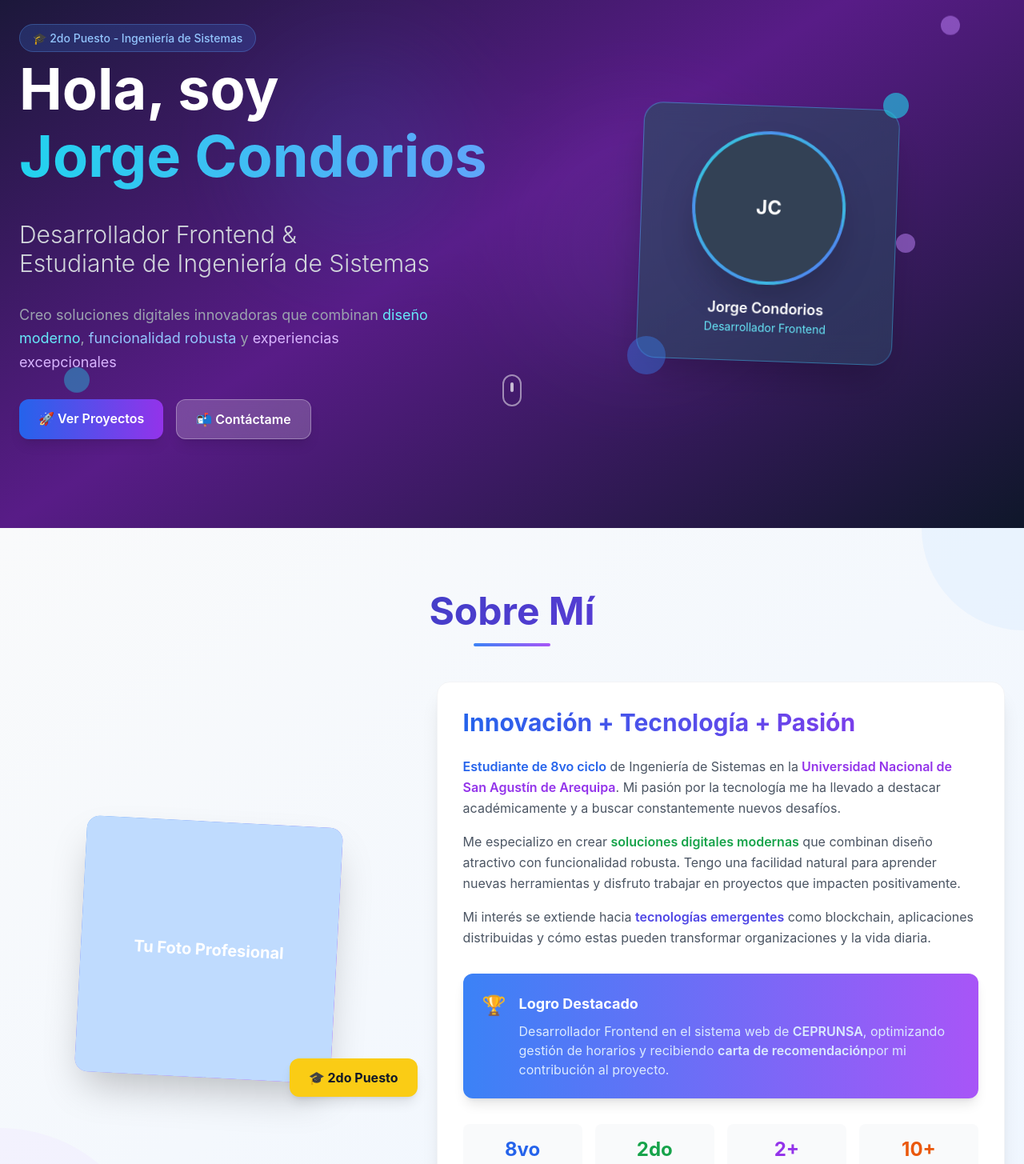
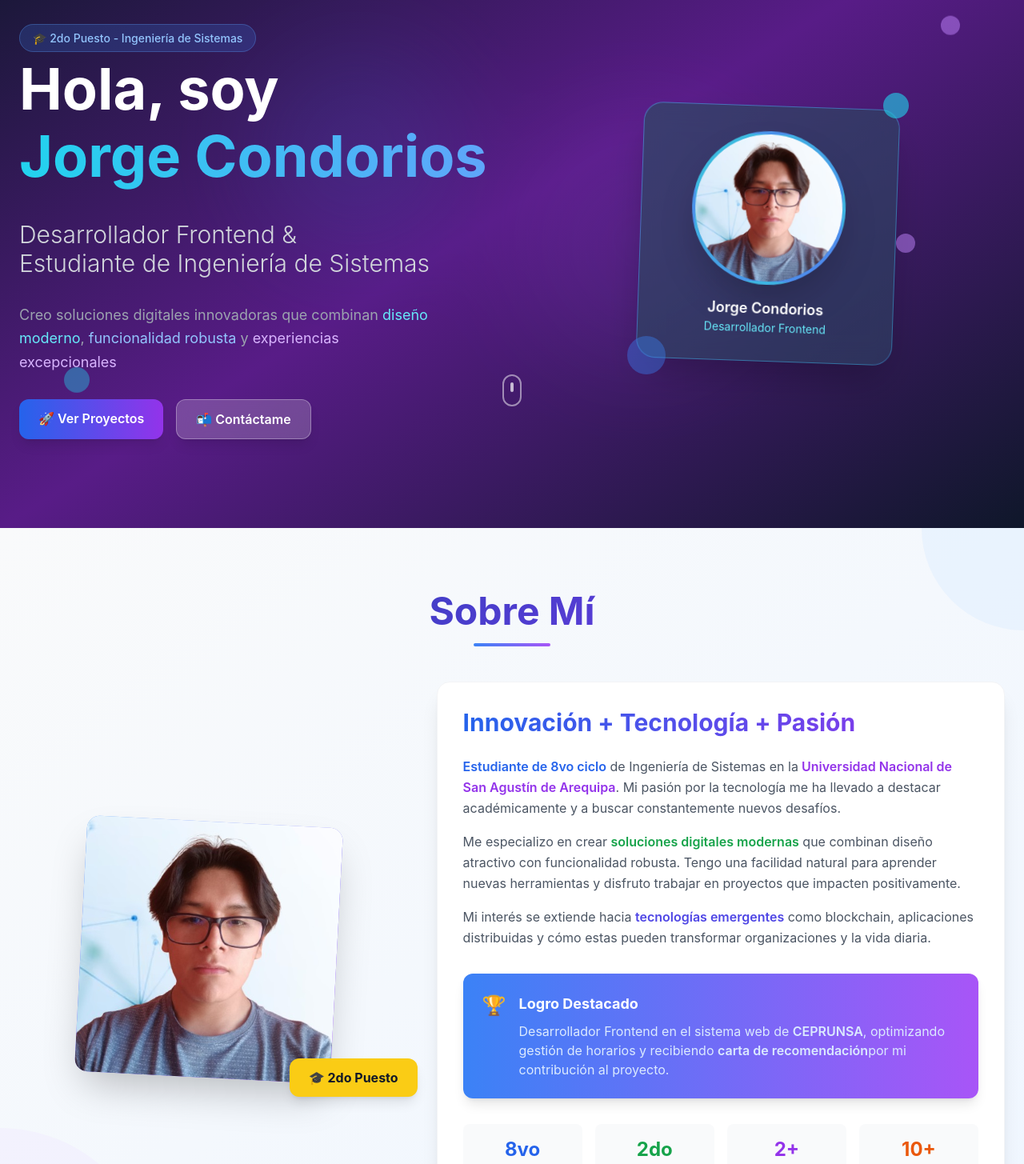
Before and after one commit to JorgeCY21/portfolio-jorge-condorios, a React (Vite) app: page / in a window 1280 px wide. Shown: the part 140-1595 px from the top of the page at 80% size. Built offline with nearby package versions, Linux system fonts and the light colour scheme.

Commit message:
add photo

```diff
--- a/src/components/About.tsx
+++ b/src/components/About.tsx
@@ -15,7 +15,7 @@ const About: React.FC = () => {
             <div className="relative">
               <div className="w-80 h-80 mx-auto bg-gradient-to-br from-blue-400 to-purple-500 rounded-2xl overflow-hidden shadow-2xl transform rotate-3 hover:rotate-0 transition-transform duration-500">
                 <div className="w-full h-full bg-blue-200 flex items-center justify-center">
-                  <span className="text-white text-xl font-bold">Tu Foto Profesional</span>
+                  <img src="/oficial_photo.jpg" alt="Foto oficial"/>
                 </div>
               </div>
               <div className="absolute -bottom-6 -right-6 bg-yellow-400 text-gray-900 px-6 py-3 rounded-xl shadow-lg">
--- a/src/components/Hero.tsx
+++ b/src/components/Hero.tsx
@@ -61,9 +61,8 @@ const Hero: React.FC = () => {
                   <div className="w-full h-full flex items-center justify-center bg-slate-800/50">
                     <div className="text-center">
                       <div className="w-48 h-48 mx-auto bg-gradient-to-br from-cyan-500 to-blue-600 rounded-full overflow-hidden shadow-2xl mb-4 border-4 border-white/20">
-                        {/* Aquí va tu foto */}
                         <div className="w-full h-full bg-slate-700 flex items-center justify-center">
-                          <span className="text-white text-2xl font-bold">JC</span>
+                          <img src="/oficial_photo.jpg" alt="Foto oficial"/>
                         </div>
                       </div>
                       <p className="text-white font-semibold text-lg">Jorge Condorios</p>
--- a/src/types.ts
+++ b/src/types.ts
@@ -21,7 +21,7 @@ export interface SkillCategory {
 }
 
 export interface ContactInfo {
-  icon: ReactNode;  // ← Cambiado de JSX.Element a ReactNode
+  icon: ReactNode;
   title: string;
   value: string;
   link: string;
@@ -30,7 +30,7 @@ export interface ContactInfo {
 export interface SocialLink {
   name: string;
   url: string;
-  icon: ReactNode;  // ← Cambiado de JSX.Element a ReactNode
+  icon: ReactNode;
 }
 
 export interface FormData {
```
Also changed, not shown: public/oficial_photo.jpg (added), src/types/locales.ts (deleted).
